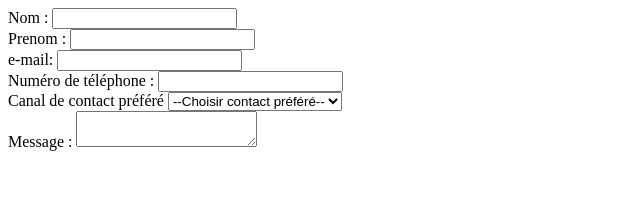
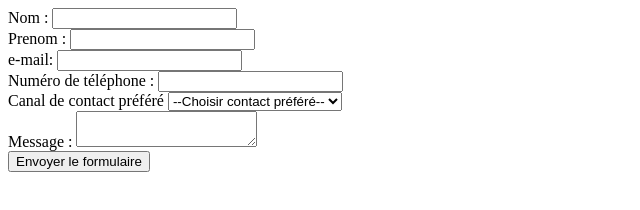
Before and after one commit to Nelfire/workshop-html, a plain HTML site: page contact.html in a window 1280 px wide. Shown: the whole page, without its empty margins (0-640 px from the left). Drawn offline with Linux system fonts and the light colour scheme.

Commit message:
Bouton formulaire

```diff
--- a/contact.html
+++ b/contact.html
@@ -33,5 +33,6 @@
 			<label for="message">Message :</label>
 			<textarea id="message" name="message_utilisateur"></textarea>
 		</div>
+		<input type="submit" value="Envoyer le formulaire">
 	</form>
 </html>
```
